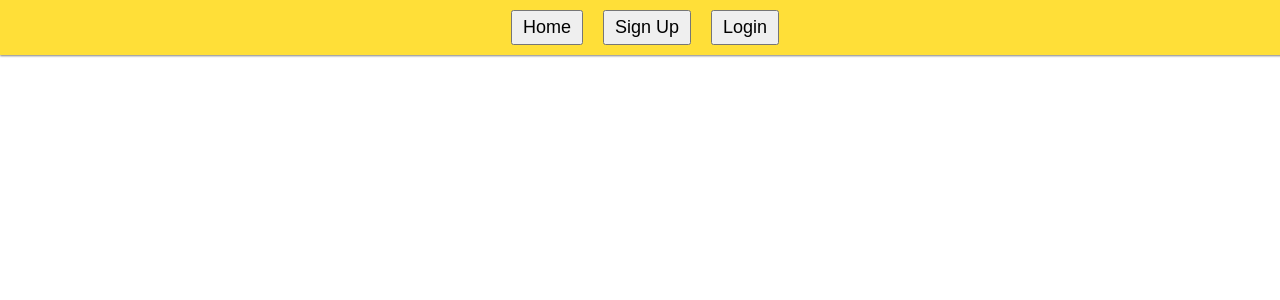
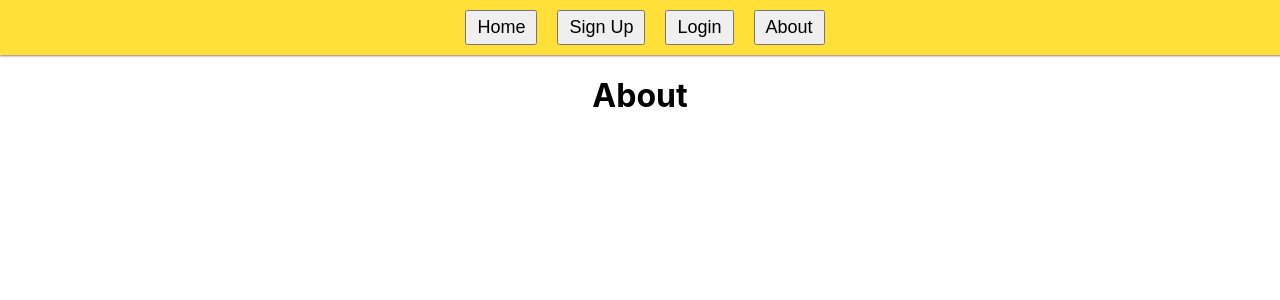
Before and after one commit to ironhack-project-3-pair/project3-MERN-recipes-client, a React (Create React App) app: page /about in a window 1280 px wide. Before the commit this address had no page. Shown: the top 300 px of the page. Built offline with nearby package versions, Linux system fonts and the light colour scheme.

Commit message:
feat: about page

```diff
--- a/src/App.js
+++ b/src/App.js
@@ -10,6 +10,7 @@ import MyKitchen from './pages/MyKitchen';
 
 import SignupPage from './pages/SignupPage.js';
 import LoginPage from './pages/LoginPage.js';
+import AboutPage from './pages/AboutPage.js';
 
 import IsPrivate from './components/IsPrivate';
 import IsAnon from './components/IsAnon';
@@ -30,6 +31,8 @@ function App() {
 
         <Route path="/signup"            element={<SignupPage />} />
         <Route path="/login"             element={<LoginPage />} />
+
+        <Route path="/about"             element={<AboutPage />} />
       </Routes>
     </div>
   );
--- a/src/components/Navbar.js
+++ b/src/components/Navbar.js
@@ -12,19 +12,13 @@ function Navbar() {
   //  depending on whether the user is logged in or not
   return (
     <nav className="Navbar">
-      <NavLink to="/">
-        <button>Home</button>
-      </NavLink>
+
+      <NavLink to="/"><button>Home</button></NavLink>
 
       {isLoggedIn && (
         <>
-          <NavLink to="/recipes">
-            <button>Recipes</button>
-          </NavLink>
-
-          <NavLink to="/ingredients">
-            <button>Ingredients</button>
-          </NavLink>
+          <NavLink to="/recipes"><button>Recipes</button></NavLink>
+          <NavLink to="/ingredients"><button>Ingredients</button></NavLink>
 
           <button onClick={logOutUser}>Logout</button>
           <span>{user && user.name}</span>
@@ -38,6 +32,8 @@ function Navbar() {
         </>
       )}
 
+      <NavLink to="/about"><button>About</button></NavLink>
+
     </nav>
   );
 }
--- /dev/null
+++ b/src/pages/AboutPage.js
@@ -0,0 +1,7 @@
+const AboutPage = () => {
+  return <div className="AboutPage">
+    <h1>About</h1>
+  </div>
+}
+
+export default AboutPage;
```
Also changed, not shown: src/pages/About.js (deleted).
